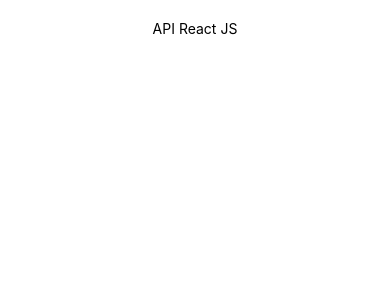
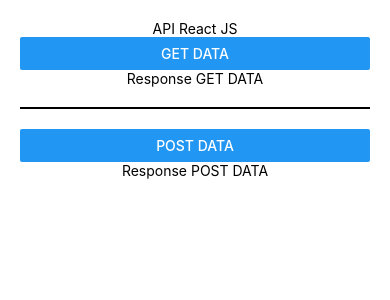
Before and after one commit to habib27akbar/first-react-native-apps, a React Native app: screen / in a window 390 px wide. Shown: the top 300 px of the page. Built offline with nearby package versions, Linux system fonts and the light colour scheme; no server answers.

Commit message:
belajar sebentar :)

```diff
--- a/src/pages/CallAPIVanilla/index.js
+++ b/src/pages/CallAPIVanilla/index.js
@@ -1,32 +1,37 @@
 import React, { useEffect } from 'react';
-import {Image, StyleSheet, Text, View} from 'react-native';
+import {Button, StyleSheet, Text, View} from 'react-native';
 
 const CallAPIVanilla = () => {
     useEffect (() => {
         //Call API method GET
+        // fetch('https://jsonplaceholder.typicode.com/todos/1')
+        // .then(response => response.json())
+        // .then(json => console.log(json))
+
+        //Call API method POST
+        // const dataForAPI = {
+
+        //         name: "morpheus",
+        //         job: "leader"
+
+        // }
+        // fetch('https://reqres.in/api/users', {
+        //     method: 'POST',
+        //     headers: {
+        //         'Content-Type': 'application/json'
+        //     },
+        //     body: JSON.stringify(dataForAPI)
+        // })
+        // .then(response => response.json())
+        // .then(json => {
+        //     console.log('post response: ', json)
+        // })
+    }, []);
+    const getData = () => {
         fetch('https://jsonplaceholder.typicode.com/todos/1')
         .then(response => response.json())
         .then(json => console.log(json))
-
-        //Call API method POST
-        const dataForAPI = {
-
-                name: "morpheus",
-                job: "leader"
-
-        }
-        fetch('https://reqres.in/api/users', {
-            method: 'POST',
-            headers: {
-                'Content-Type': 'application/json'
-            },
-            body: JSON.stringify(dataForAPI)
-        })
-        .then(response => response.json())
-        .then(json => {
-            console.log('post response: ', json)
-        })
-    }, []);
+    }
     return (
       <View style={styles.container}>
 
@@ -34,6 +39,11 @@ const CallAPIVanilla = () => {
             style={styles.text}>
             API React JS
           </Text>
+          <Button title="GET DATA" onPress={getData}/>
+          <Text style={styles.text}>Response GET DATA</Text>
+          <View style={styles.lines}/>
+          <Button title="POST DATA"/>
+          <Text style={styles.text}>Response POST DATA</Text>
 
           </View>
     );
@@ -44,6 +54,11 @@ const CallAPIVanilla = () => {
     },
     container: {
       padding: 20,
+    },
+    lines: {
+      height:2,
+      backgroundColor: 'black',
+      marginVertical: 20
     }
   })
   export default CallAPIVanilla;
```
